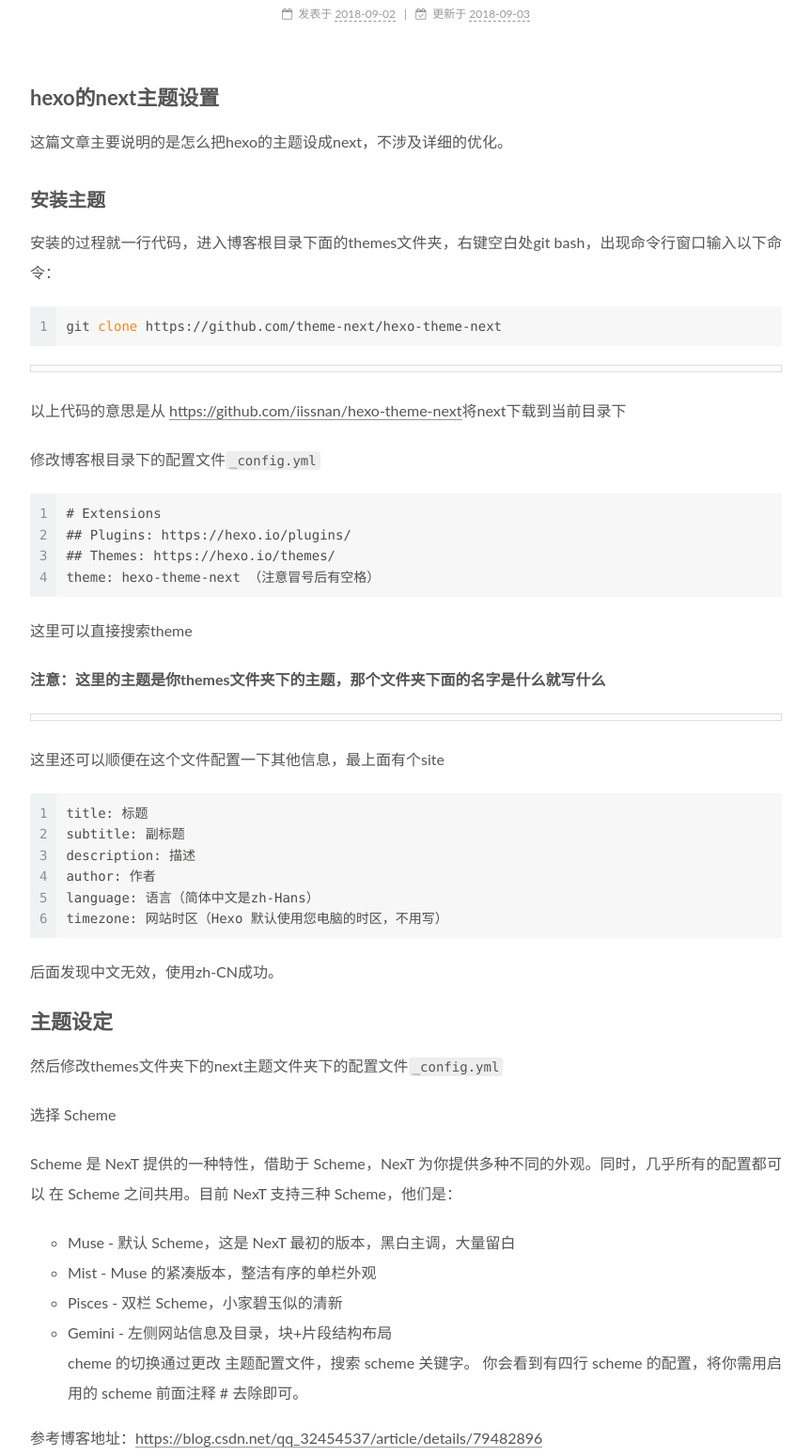
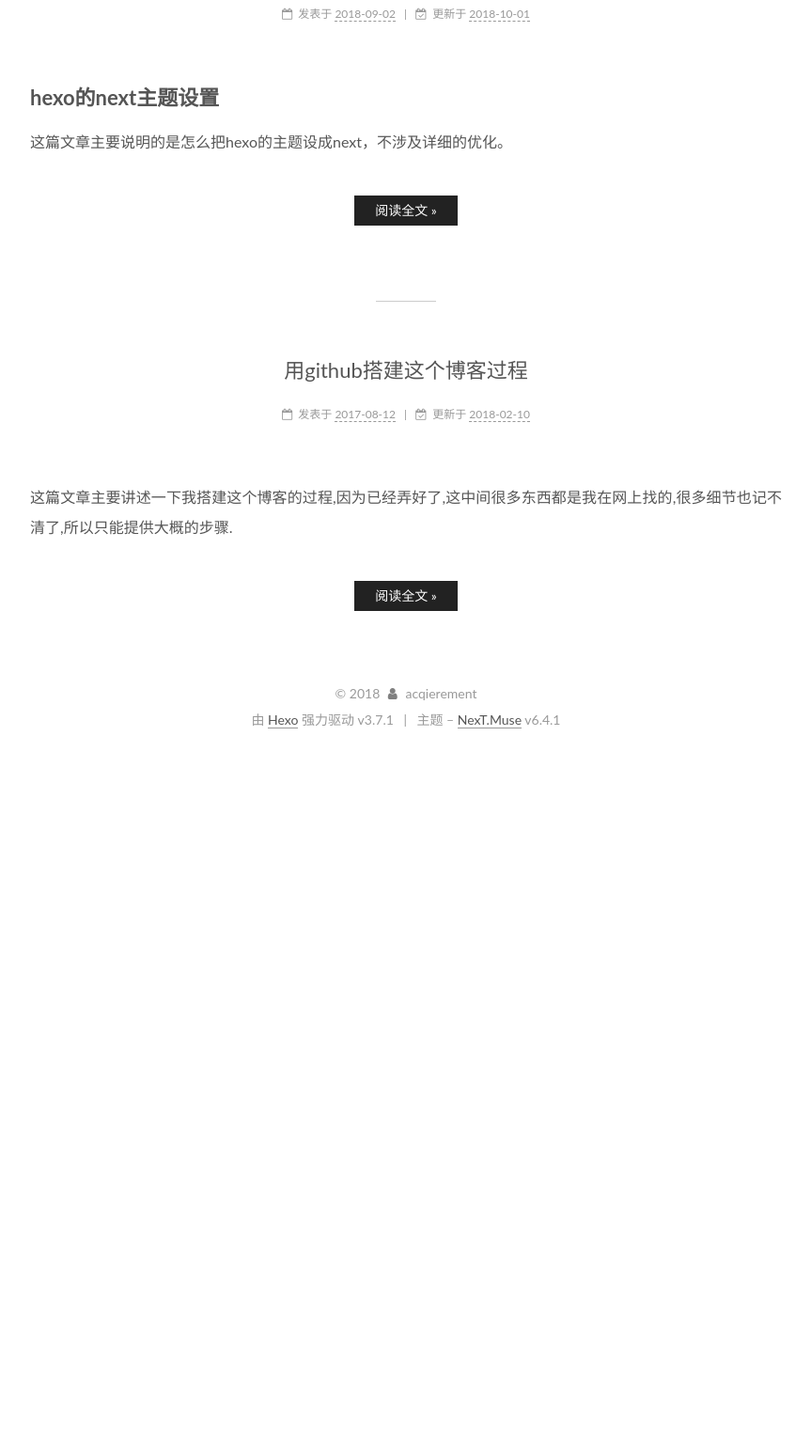
Before and after one commit to acqierement/acqierement.github.io, a plain HTML site: page index.html in a window 1280 px wide. Shown: the part 1240-2789 px from the top of the page at 94% size, without its empty margins (208-1071 px from the left). After the commit the page ends 2040 px from the top, so only its background shows below. Drawn offline with Linux system fonts and the light colour scheme.

Commit message:
Site updated: 2018-10-01 22:05:27

```diff
--- a/index.html
+++ b/index.html
@@ -597,7 +597,7 @@
           <h1 class="post-title" itemprop="name headline">
 
                 <a class="post-title-link" href="/2018/09/02/hexo的next主题设置/" itemprop="url">
-                  github page和hexo主题设置
+                  hexo的next主题设置
                 </a>
 
 
@@ -640,7 +640,7 @@
 
                   <span class="post-meta-item-text">更新于</span>
 
-                <time title="修改时间：2018-09-03 13:16:37" itemprop="dateModified" datetime="2018-09-03T13:16:37+08:00">2018-09-03</time>
+                <time title="修改时间：2018-10-01 22:04:00" itemprop="dateModified" datetime="2018-10-01T22:04:00+08:00">2018-10-01</time>
 
 
           </span>
@@ -674,32 +674,14 @@
 
 
 
-
-            <h1 id="hexo的next主题设置"><a href="#hexo的next主题设置" class="headerlink" title="hexo的next主题设置"></a>hexo的next主题设置</h1><p>这篇文章主要说明的是怎么把hexo的主题设成next，不涉及详细的优化。</p>
-<h2 id="安装主题"><a href="#安装主题" class="headerlink" title="安装主题"></a>安装主题</h2><p>安装的过程就一行代码，进入博客根目录下面的themes文件夹，右键空白处git bash，出现命令行窗口输入以下命令：</p>
-<figure class="highlight bash"><table><tr><td class="gutter"><pre><span class="line">1</span><br></pre></td><td class="code"><pre><span class="line">git <span class="built_in">clone</span> https://github.com/theme-next/hexo-theme-next</span><br></pre></td></tr></table></figure>
-<p><img src="/2018/09/02/hexo的next主题设置/2018.9.2.1.png" alt=""></p>
-<p>以上代码的意思是从 <a href="https://github.com/iissnan/hexo-theme-next" target="_blank" rel="noopener">https://github.com/iissnan/hexo-theme-next</a>将next下载到当前目录下</p>
-<p>修改博客根目录下的配置文件<code>_config.yml</code></p>
-<figure class="highlight plain"><table><tr><td class="gutter"><pre><span class="line">1</span><br><span class="line">2</span><br><span class="line">3</span><br><span class="line">4</span><br></pre></td><td class="code"><pre><span class="line"># Extensions</span><br><span class="line">## Plugins: https://hexo.io/plugins/</span><br><span class="line">## Themes: https://hexo.io/themes/</span><br><span class="line">theme: hexo-theme-next （注意冒号后有空格）</span><br></pre></td></tr></table></figure>
-<p>这里可以直接搜索theme</p>
-<p><strong>注意：这里的主题是你themes文件夹下的主题，那个文件夹下面的名字是什么就写什么</strong></p>
-<p><img src="/2018/09/02/hexo的next主题设置/2.png" alt=""></p>
-<p>这里还可以顺便在这个文件配置一下其他信息，最上面有个site</p>
-<figure class="highlight xml"><table><tr><td class="gutter"><pre><span class="line">1</span><br><span class="line">2</span><br><span class="line">3</span><br><span class="line">4</span><br><span class="line">5</span><br><span class="line">6</span><br></pre></td><td class="code"><pre><span class="line">title: 标题</span><br><span class="line">subtitle: 副标题</span><br><span class="line">description: 描述</span><br><span class="line">author: 作者</span><br><span class="line">language: 语言（简体中文是zh-Hans）</span><br><span class="line">timezone: 网站时区（Hexo 默认使用您电脑的时区，不用写）</span><br></pre></td></tr></table></figure>
-<p>后面发现中文无效，使用zh-CN成功。</p>
-<h1 id="主题设定"><a href="#主题设定" class="headerlink" title="主题设定"></a>主题设定</h1><p>然后修改themes文件夹下的next主题文件夹下的配置文件<code>_config.yml</code></p>
-<p>选择 Scheme</p>
-<p>Scheme 是 NexT 提供的一种特性，借助于 Scheme，NexT 为你提供多种不同的外观。同时，几乎所有的配置都可以 在 Scheme 之间共用。目前 NexT 支持三种 Scheme，他们是：</p>
-<ul>
-<li>Muse - 默认 Scheme，这是 NexT 最初的版本，黑白主调，大量留白</li>
-<li>Mist - Muse 的紧凑版本，整洁有序的单栏外观</li>
-<li>Pisces - 双栏 Scheme，小家碧玉似的清新</li>
-<li>Gemini - 左侧网站信息及目录，块+片段结构布局<br>cheme 的切换通过更改 主题配置文件，搜索 scheme 关键字。 你会看到有四行 scheme 的配置，将你需用启用的 scheme 前面注释 # 去除即可。</li>
-</ul>
-<p>参考博客地址：<a href="https://blog.csdn.net/qq_32454537/article/details/79482896" target="_blank" rel="noopener">https://blog.csdn.net/qq_32454537/article/details/79482896</a></p>
-
-
+          <h1 id="hexo的next主题设置"><a href="#hexo的next主题设置" class="headerlink" title="hexo的next主题设置"></a>hexo的next主题设置</h1><p>这篇文章主要说明的是怎么把hexo的主题设成next，不涉及详细的优化。</p>
+          <!--noindex-->
+          <div class="post-button text-center">
+            <a class="btn" href="/2018/09/02/hexo的next主题设置/#more" rel="contents">
+              阅读全文 &raquo;
+            </a>
+          </div>
+          <!--/noindex-->
 
 
     </div>
```
Also changed, not shown: 2017/08/12/2017-8-12-build-blog/index.html (+2 -2 lines), 2018/09/02/2018-9-2-githubPage/index.html (+2 -2 lines), 2018/09/02/hexo的next主题设置/index.html (+10 -9 lines), archives/2018/09/index.html (+1 -1 lines), archives/2018/index.html (+1 -1 lines), archives/index.html (+1 -1 lines).
